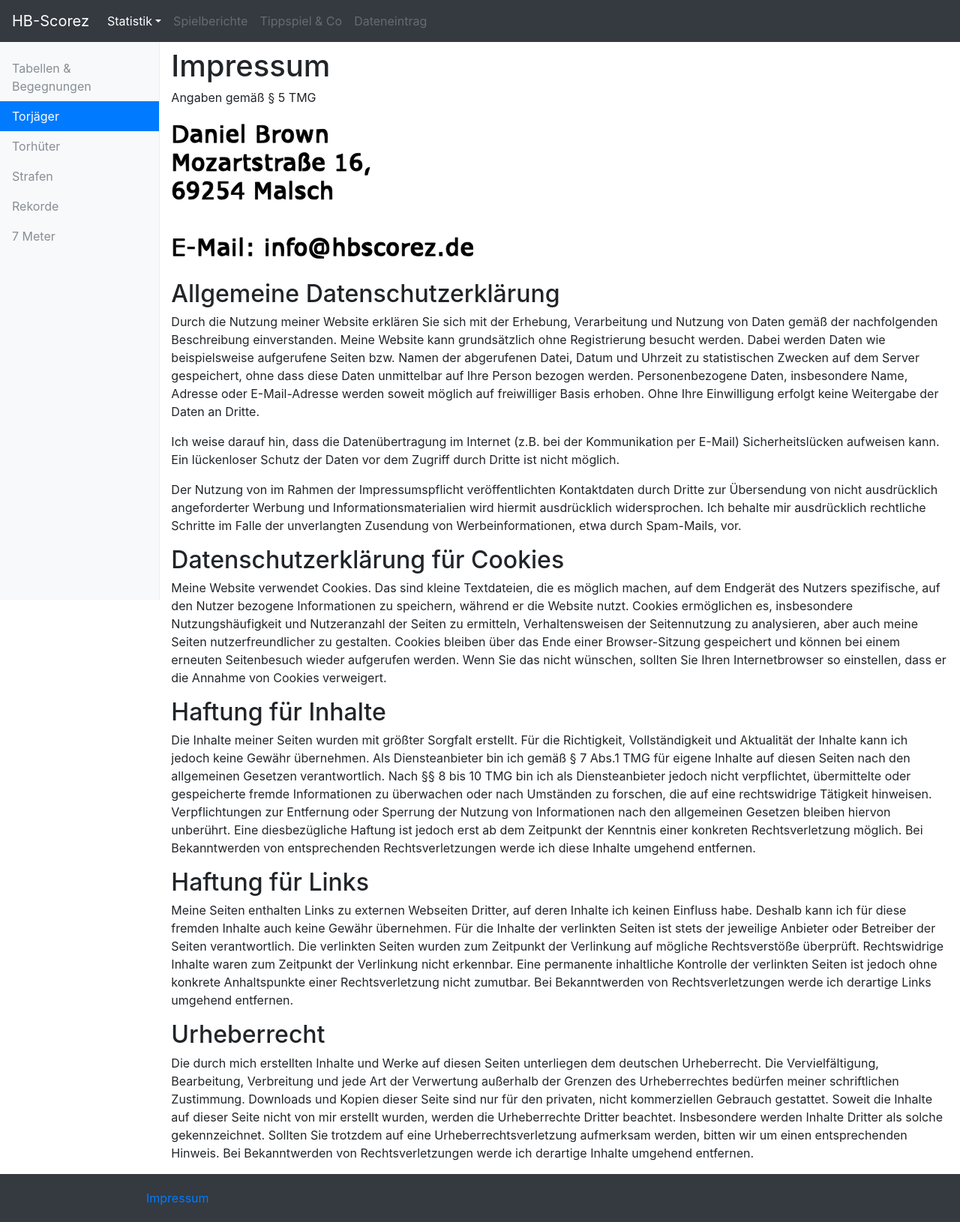
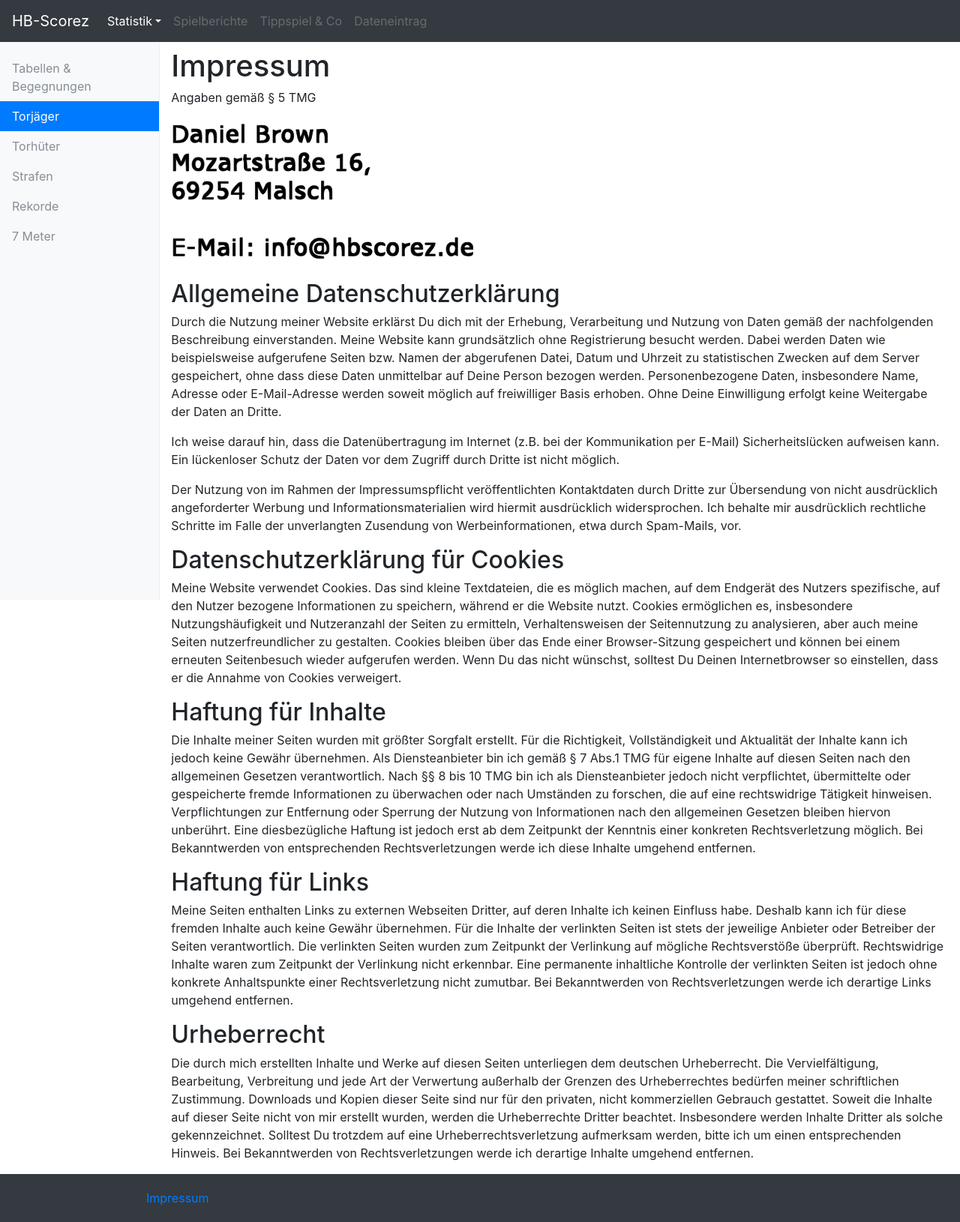
Before and after one commit to djbrown/hbscorez, a Python web app: template base/jinja2/base/notice.html in a window 1280 px wide. Shown: the whole page at 75% size. Run offline with Jinja, Linux system fonts and the light colour scheme; the template is opened without the code that fills it: most values are stand-ins (such as "Sample title", 1, 10 or a date in 2020); some libraries are stand-ins or nearby versions.

```diff
--- a/base/jinja2/base/notice.html
+++ b/base/jinja2/base/notice.html
@@ -8,12 +8,12 @@
 <br/>
 
 <h2>Allgemeine Datenschutzerklärung</h2>
-<p>Durch die Nutzung meiner Website erklären Sie sich mit der Erhebung, Verarbeitung und Nutzung von Daten gemäß der
+<p>Durch die Nutzung meiner Website erklärst Du dich mit der Erhebung, Verarbeitung und Nutzung von Daten gemäß der
     nachfolgenden Beschreibung einverstanden. Meine Website kann grundsätzlich ohne Registrierung besucht werden. Dabei
     werden Daten wie beispielsweise aufgerufene Seiten bzw. Namen der abgerufenen Datei, Datum und Uhrzeit zu
-    statistischen Zwecken auf dem Server gespeichert, ohne dass diese Daten unmittelbar auf Ihre Person bezogen werden.
+    statistischen Zwecken auf dem Server gespeichert, ohne dass diese Daten unmittelbar auf Deine Person bezogen werden.
     Personenbezogene Daten, insbesondere Name, Adresse oder E-Mail-Adresse werden soweit möglich auf freiwilliger Basis
-    erhoben. Ohne Ihre Einwilligung erfolgt keine Weitergabe der Daten an Dritte.</p>
+    erhoben. Ohne Deine Einwilligung erfolgt keine Weitergabe der Daten an Dritte.</p>
 <p>Ich weise darauf hin, dass die Datenübertragung im Internet (z.B. bei der Kommunikation per E-Mail)
     Sicherheitslücken aufweisen kann. Ein lückenloser Schutz der Daten vor dem Zugriff durch Dritte ist nicht
     möglich.</p>
@@ -27,8 +27,8 @@
     spezifische, auf den Nutzer bezogene Informationen zu speichern, während er die Website nutzt. Cookies ermöglichen
     es, insbesondere Nutzungshäufigkeit und Nutzeranzahl der Seiten zu ermitteln, Verhaltensweisen der Seitennutzung zu
     analysieren, aber auch meine Seiten nutzerfreundlicher zu gestalten. Cookies bleiben über das Ende einer
-    Browser-Sitzung gespeichert und können bei einem erneuten Seitenbesuch wieder aufgerufen werden. Wenn Sie das nicht
-    wünschen, sollten Sie Ihren Internetbrowser so einstellen, dass er die Annahme von Cookies verweigert.</p>
+    Browser-Sitzung gespeichert und können bei einem erneuten Seitenbesuch wieder aufgerufen werden. Wenn Du das nicht
+    wünschst, solltest Du Deinen Internetbrowser so einstellen, dass er die Annahme von Cookies verweigert.</p>
 
 <h2>Haftung für Inhalte</h2>
 <p>Die Inhalte meiner Seiten wurden mit größter Sorgfalt erstellt. Für die Richtigkeit, Vollständigkeit und
@@ -58,7 +58,7 @@
     des Urheberrechtes bedürfen meiner schriftlichen Zustimmung. Downloads und Kopien dieser Seite sind nur für den
     privaten, nicht kommerziellen Gebrauch gestattet. Soweit die Inhalte auf dieser Seite nicht von mir erstellt
     wurden, werden die Urheberrechte Dritter beachtet. Insbesondere werden Inhalte Dritter als solche gekennzeichnet.
-    Sollten Sie trotzdem auf eine Urheberrechtsverletzung aufmerksam werden, bitten wir um einen entsprechenden Hinweis.
+    Solltest Du trotzdem auf eine Urheberrechtsverletzung aufmerksam werden, bitte ich um einen entsprechenden Hinweis.
     Bei Bekanntwerden von Rechtsverletzungen werde ich derartige Inhalte umgehend entfernen.<br/>
 </p>
 
```
